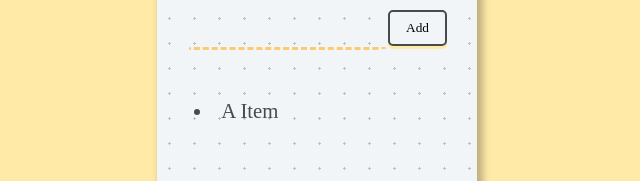
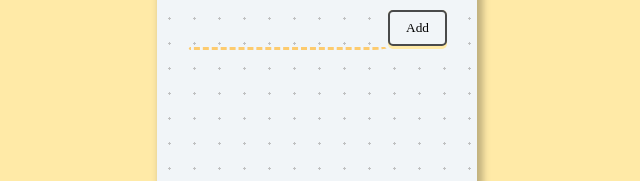
Before and after one commit to Robodlan/react-keeper, a React (Vite) app in the folder vite-keeper/: page / in a window 1280 px wide. Shown: the part 132-313 px from the top of the page, without its empty margins (323-963 px from the left). Built offline with nearby package versions, Linux system fonts and the light colour scheme.

Commit message:
todo list

```diff
--- a/vite-keeper/src/App.jsx
+++ b/vite-keeper/src/App.jsx
@@ -1,21 +1,32 @@
-import React from "react";
+import React, { useState } from "react";
 
 function App() {
+  const [item, setItem] = useState("");
+  const [state, setState] = useState([]);
+
+  function handleChange(e) {
+    const newValue = e.target.value;
+    setItem(newValue);
+  }
+
+  function handleClick() {
+    setState((prev) => [...prev, item]);
+  }
   return (
     <div className="container">
       <div className="heading">
         <h1>To-Do List</h1>
       </div>
       <div className="form">
-        <input type="text" />
-        <button>
+        <input onChange={handleChange} type="text" value={item} />
+        <button onClick={handleClick}>
           <span>Add</span>
         </button>
       </div>
       <div>
-        <ul>
-          <li>A Item</li>
-        </ul>
+        {state.map((todoItem) => (
+          <li>{todoItem}</li>
+        ))}
       </div>
     </div>
   );
```
